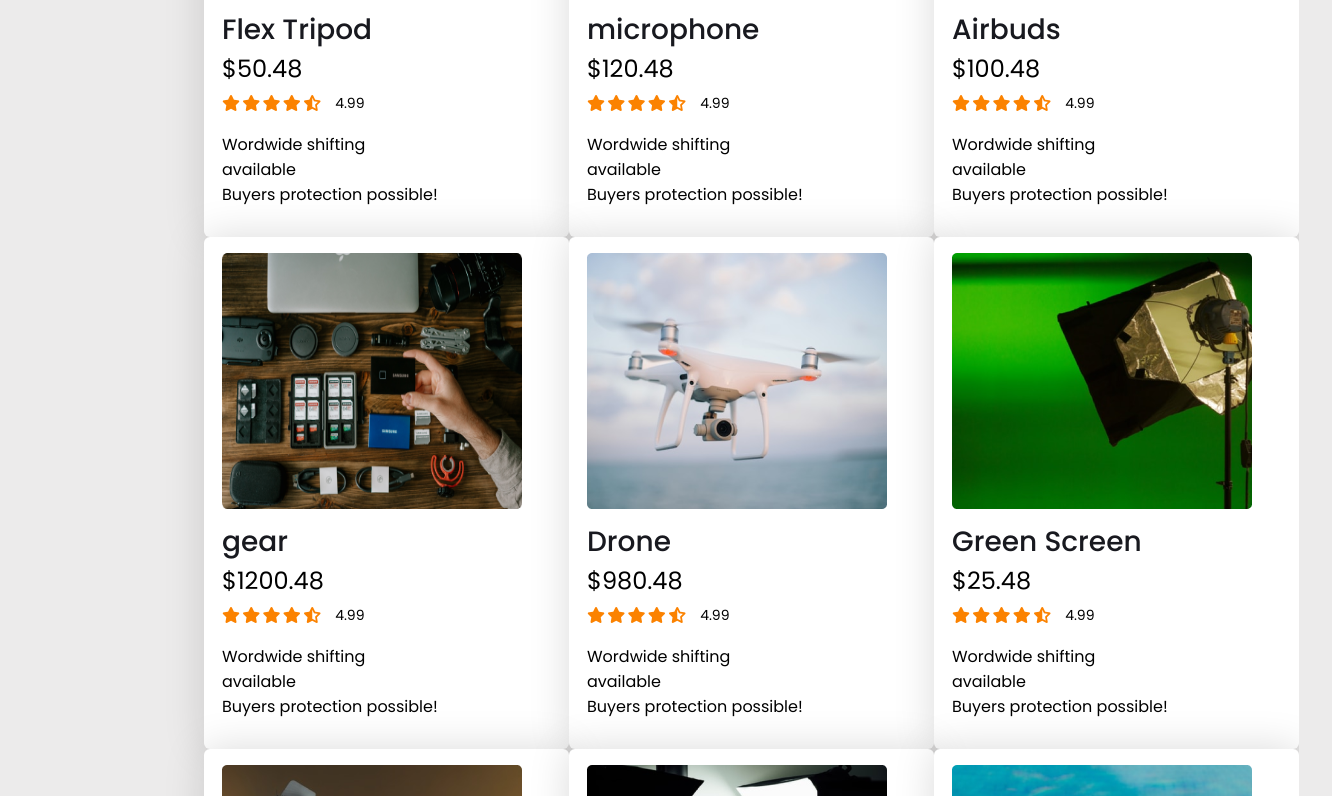
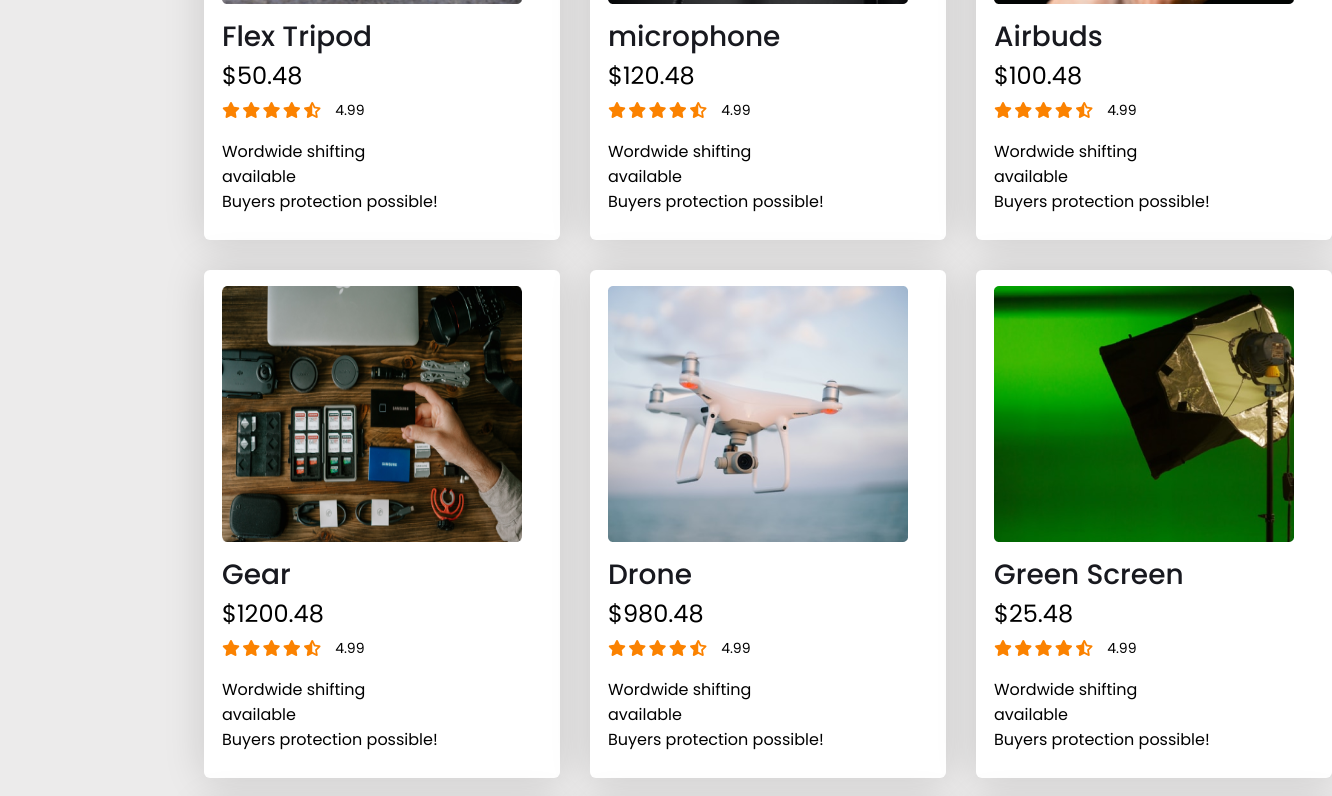
Before and after one commit to hasinaakter/influencer-gear-assignment2, a plain HTML site: page index.html in a window 1280 px wide. Shown: the part 970-1766 px from the top of the page, 1332 px wide, since content can reach past the window. Drawn offline with Linux system fonts and the light colour scheme.

Commit message:
modifiy course container

```diff
--- a/index.html
+++ b/index.html
@@ -13,10 +13,6 @@
 <body>
     <header>
         <!-- this is header part -->
-    </header>
-    <!-- main part start from here -->
-
-    <main>
         <div class="top-influencer">
             <h3>Influencer products</h3>
 
@@ -38,6 +34,12 @@
                 </articale>
 
         </div>
+    </header>
+    <!-- main part start from here -->
+
+    <main>
+
+        <!-- grid container -->
         <section class="course-container">
             <h2 class="container-title">Popular Collection</h2>
             <div class="courses">
@@ -120,7 +122,7 @@
                         <img src="images/gear.png" alt="">
                     </div>
                     <div class="course-info">
-                        <h4 class="course-title">gear </h4>
+                        <h4 class="course-title">Gear </h4>
                         <h6 class="course-price">$1200.48</h6>
 
                     </div>
@@ -269,6 +271,9 @@
 
 
 
+
+
+
     </main>
 
 </body>
--- a/styles/style.css
+++ b/styles/style.css
@@ -1,5 +1,6 @@
 
 @import url('https://fonts.googleapis.com/css2?family=Poppins:wght@400;500;700&display=swap');
+@import url('https://fonts.googleapis.com/css2?family=Inter&family=Poppins:wght@400;500;700&display=swap');
 
 body{
     font-family: 'Poppins', sans-serif;
@@ -64,6 +65,7 @@ body{
 .container-title{
     font-size: 28px;
     text-align: center;
+    margin-bottom: 30px;
 
 }
 
@@ -71,13 +73,17 @@ body{
 
     display: grid;
     grid-template-columns: repeat(3,1fr);
+   grid-column-gap: 30px;
+   grid-row-gap: 30px;
+
 }
 
 .course{
-    width: 329px;
-    height: 480px;
+
+    width: 320px;
+    height: 476px;
+    box-shadow: 0px 0px 40px rgba(0, 0, 0, 0.15);
     background: #FFFFFF;
-    box-shadow: 0px 0px 40px rgba(0, 0, 0, 0.15);
     border-radius: 6px;
     padding: 16px 18px;
 
@@ -99,6 +105,8 @@ body{
     }
 
     .course-info .course-price{
+        font-family: 'Inter', sans-serif;
+        font-family: 'Poppins', sans-serif;
         font-size: 24px;
         margin-top: 5px;
         margin-bottom: 5px;
```
